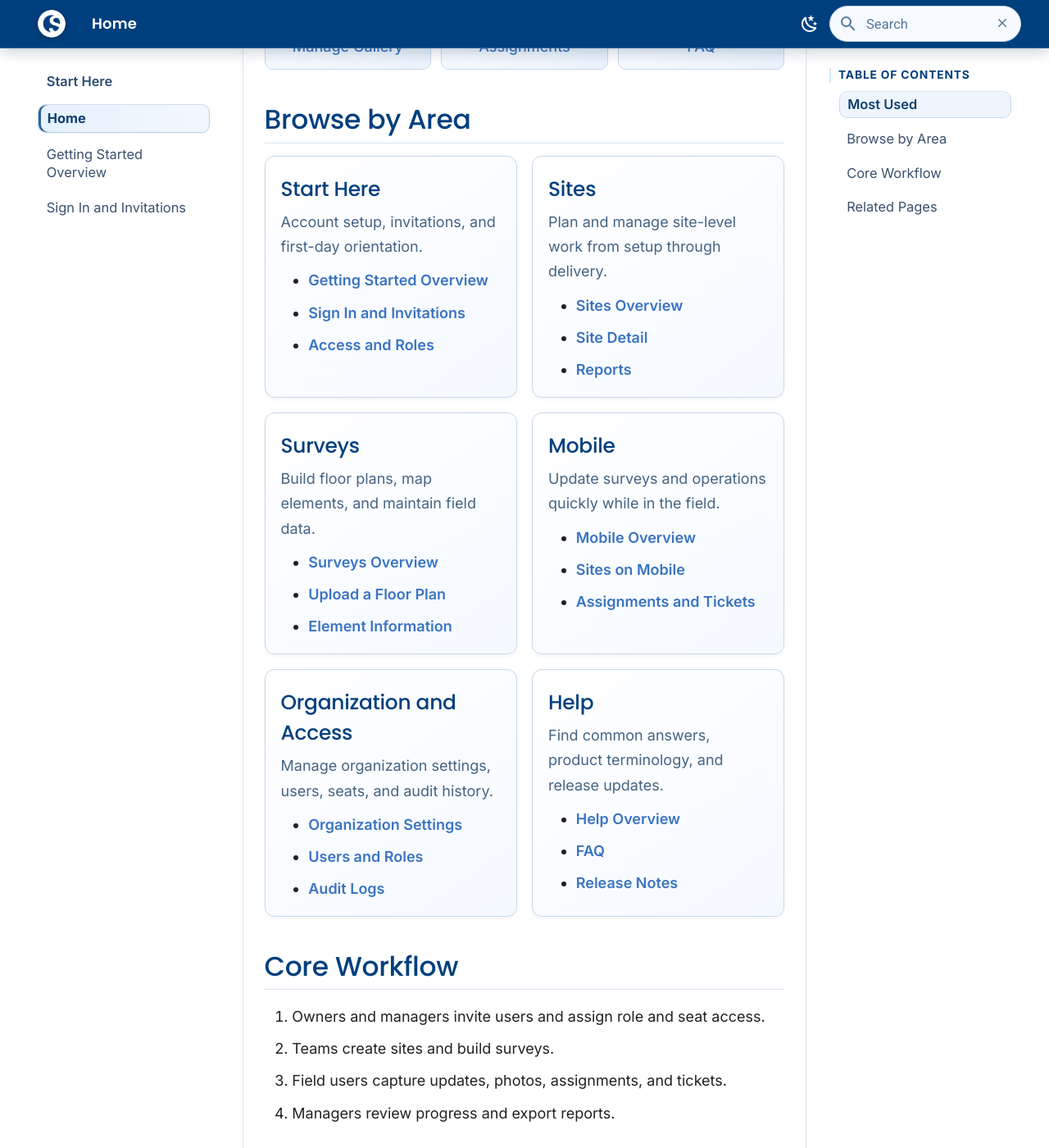
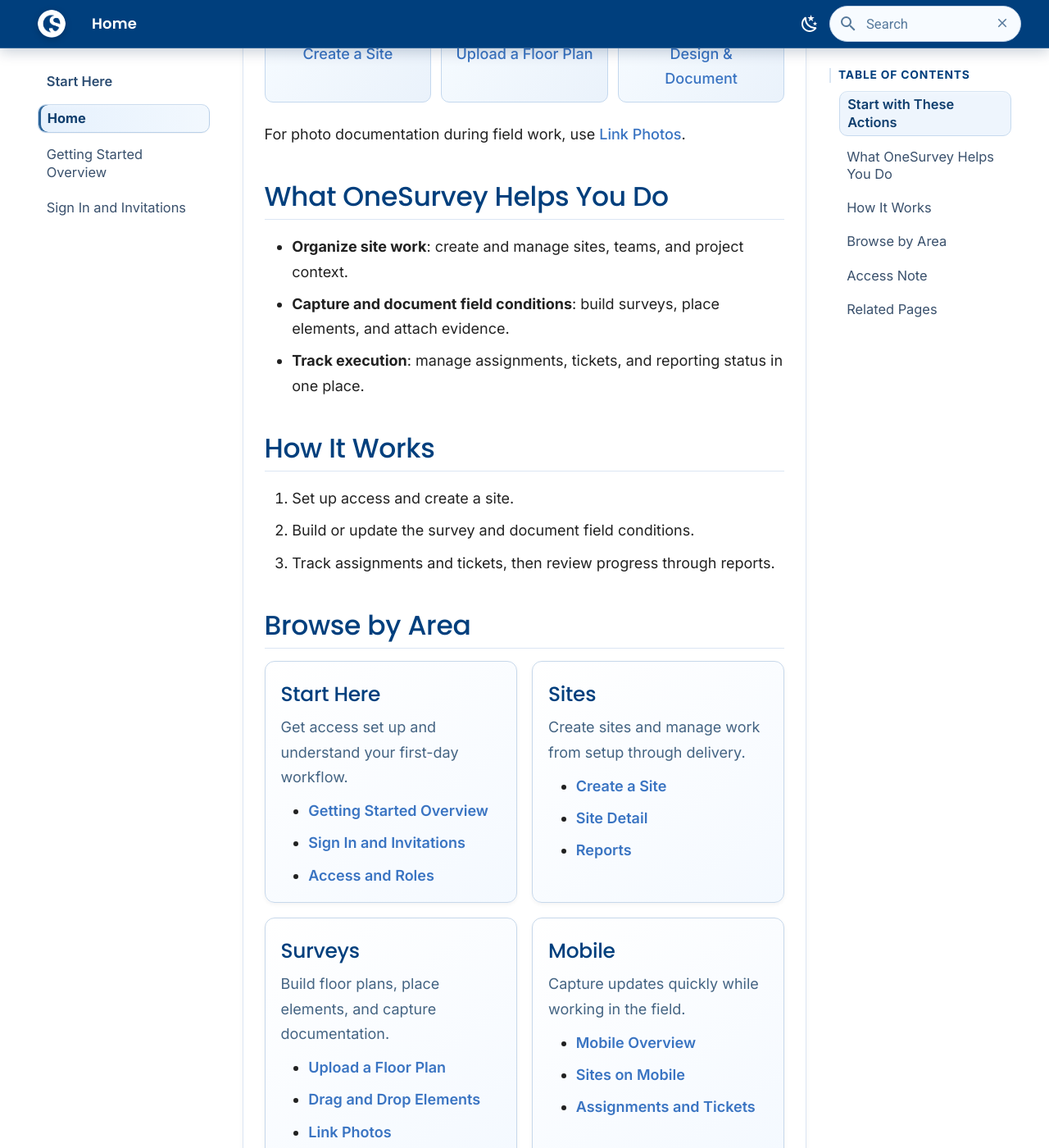
Before and after one commit to rstewartIA/OneSurvey-Docs, an MkDocs documentation site: the page built from docs/index.md, in a window 1280 px wide and 1400 px high, scrolled down 860 px. Shown: the whole window at 82% size. Built offline with MkDocs 1.6.1 and Material for MkDocs 9.7.7, drawn with Linux system fonts in a browser that asks for light colours; some of the changed text lies outside the part shown.

Commit message:
Finalize Home page with action-first end-user messaging

```diff
--- a/docs/index.md
+++ b/docs/index.md
@@ -1,6 +1,8 @@
 # OneSurvey Help Center
 
-OneSurvey brings survey design, field capture, site media, assignments, tickets, and reporting into one workflow.
+OneSurvey helps teams plan site work, document field conditions, and track execution in one connected workflow.
+
+Use this Help Center to get started quickly and keep projects moving from setup to completion.
 
 <div class="os-screenshot">
   <div class="os-screenshot-card">
@@ -9,23 +11,34 @@
   <p class="os-screenshot-caption">Workspace overview across surveys, sites, and field operations.</p>
 </div>
 
-## Most Used
+## Start with These Actions
 
 <div class="os-quick-links" role="list">
-  <a class="os-quick-link" href="getting-started/" role="listitem">Start Here</a>
   <a class="os-quick-link" href="projects/create-project/" role="listitem">Create a Site</a>
   <a class="os-quick-link" href="surveys/upload-floor-plan/" role="listitem">Upload a Floor Plan</a>
-  <a class="os-quick-link" href="projects/gallery/" role="listitem">Manage Gallery</a>
-  <a class="os-quick-link" href="projects/assignments/" role="listitem">Assignments</a>
-  <a class="os-quick-link" href="support/faq/" role="listitem">FAQ</a>
+  <a class="os-quick-link" href="surveys/drag-and-drop/" role="listitem">Design &amp; Document</a>
 </div>
+
+For photo documentation during field work, use [Link Photos](surveys/link-photos.md).
+
+## What OneSurvey Helps You Do
+
+- **Organize site work**: create and manage sites, teams, and project context.
+- **Capture and document field conditions**: build surveys, place elements, and attach evidence.
+- **Track execution**: manage assignments, tickets, and reporting status in one place.
+
+## How It Works
+
+1. Set up access and create a site.
+2. Build or update the survey and document field conditions.
+3. Track assignments and tickets, then review progress through reports.
 
 ## Browse by Area
 
 <div class="os-topic-grid">
   <section class="os-topic-card">
     <h3>Start Here</h3>
-    <p>Account setup, invitations, and first-day orientation.</p>
+    <p>Get access set up and understand your first-day workflow.</p>
     <ul>
       <li><a href="getting-started/">Getting Started Overview</a></li>
       <li><a href="getting-started/creating-account/">Sign In and Invitations</a></li>
@@ -34,25 +47,25 @@
   </section>
   <section class="os-topic-card">
     <h3>Sites</h3>
-    <p>Plan and manage site-level work from setup through delivery.</p>
+    <p>Create sites and manage work from setup through delivery.</p>
     <ul>
-      <li><a href="projects/">Sites Overview</a></li>
+      <li><a href="projects/create-project/">Create a Site</a></li>
       <li><a href="projects/project-detail/">Site Detail</a></li>
       <li><a href="projects/reports/">Reports</a></li>
     </ul>
   </section>
   <section class="os-topic-card">
     <h3>Surveys</h3>
-    <p>Build floor plans, map elements, and maintain field data.</p>
+    <p>Build floor plans, place elements, and capture documentation.</p>
     <ul>
-      <li><a href="surveys/">Surveys Overview</a></li>
       <li><a href="surveys/upload-floor-plan/">Upload a Floor Plan</a></li>
-      <li><a href="surveys/element-information/">Element Information</a></li>
+      <li><a href="surveys/drag-and-drop/">Drag and Drop Elements</a></li>
+      <li><a href="surveys/link-photos/">Link Photos</a></li>
     </ul>
   </section>
   <section class="os-topic-card">
     <h3>Mobile</h3>
-    <p>Update surveys and operations quickly while in the field.</p>
+    <p>Capture updates quickly while working in the field.</p>
     <ul>
       <li><a href="mobile/">Mobile Overview</a></li>
       <li><a href="mobile/projects/">Sites on Mobile</a></li>
@@ -61,34 +74,32 @@
   </section>
   <section class="os-topic-card">
     <h3>Organization and Access</h3>
-    <p>Manage organization settings, users, seats, and audit history.</p>
+    <p>Manage users, clients, and organization-level settings.</p>
     <ul>
+      <li><a href="organization/users/">Users and Roles</a></li>
+      <li><a href="organization/clients/">Clients</a></li>
       <li><a href="organization/">Organization Settings</a></li>
-      <li><a href="organization/users/">Users and Roles</a></li>
-      <li><a href="organization/audit-logs/">Audit Logs</a></li>
     </ul>
   </section>
   <section class="os-topic-card">
     <h3>Help</h3>
-    <p>Find common answers, product terminology, and release updates.</p>
+    <p>Find answers, terms, and product updates fast.</p>
     <ul>
-      <li><a href="support/">Help Overview</a></li>
       <li><a href="support/faq/">FAQ</a></li>
+      <li><a href="support/glossary/">Glossary</a></li>
       <li><a href="support/release-notes/">Release Notes</a></li>
     </ul>
   </section>
 </div>
 
-## Core Workflow
+## Access Note
 
-1. Owners and managers invite users and assign role and seat access.
-2. Teams create sites and build surveys.
-3. Field users capture updates, photos, assignments, and tickets.
-4. Managers review progress and export reports.
+What you see in OneSurvey depends on your role and seat type. See [Access and Roles](support/access-and-roles.md) for details.
 
 ## Related Pages
 
+- [Getting Started Overview](getting-started/index.md)
 - [Users and Roles](organization/users.md)
 - [Sites Overview](projects/index.md)
 - [Surveys Overview](surveys/index.md)
-- [Mobile Overview](mobile/index.md)
+- [FAQ](support/faq.md)
```
